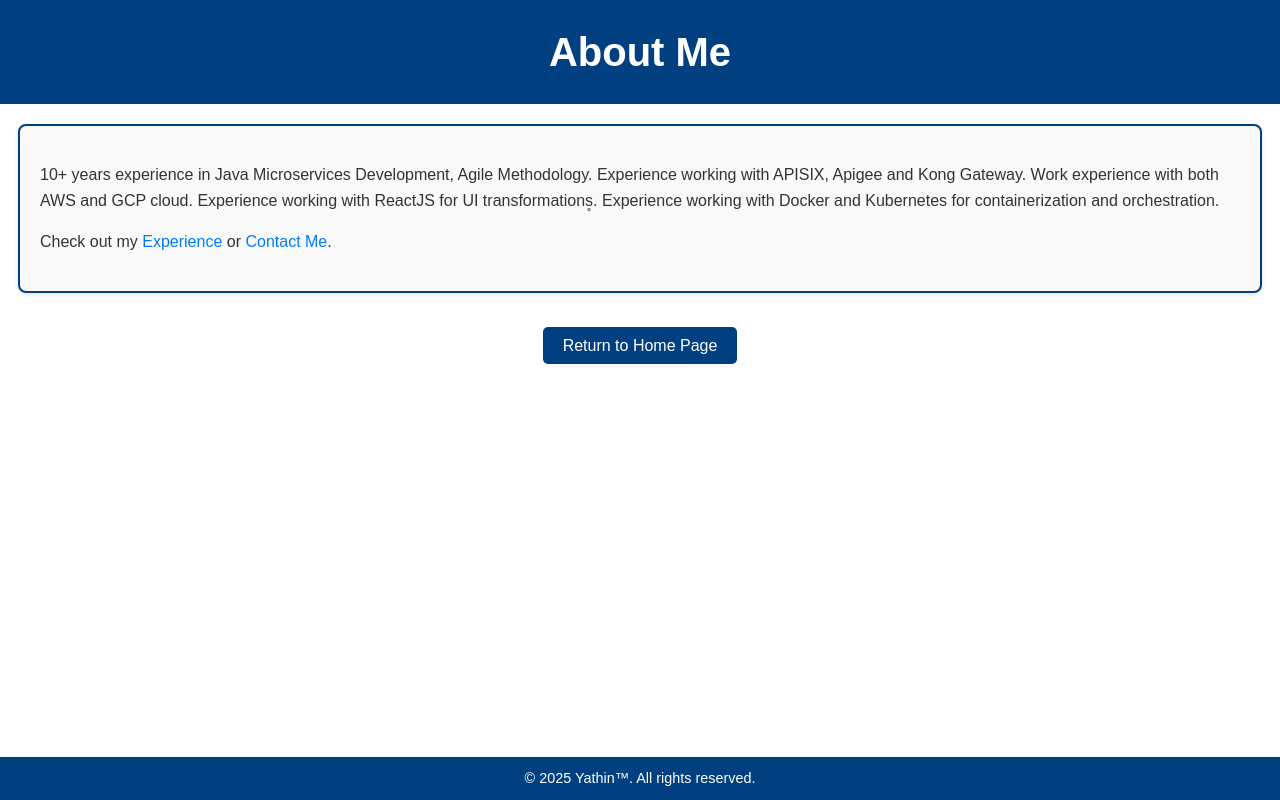
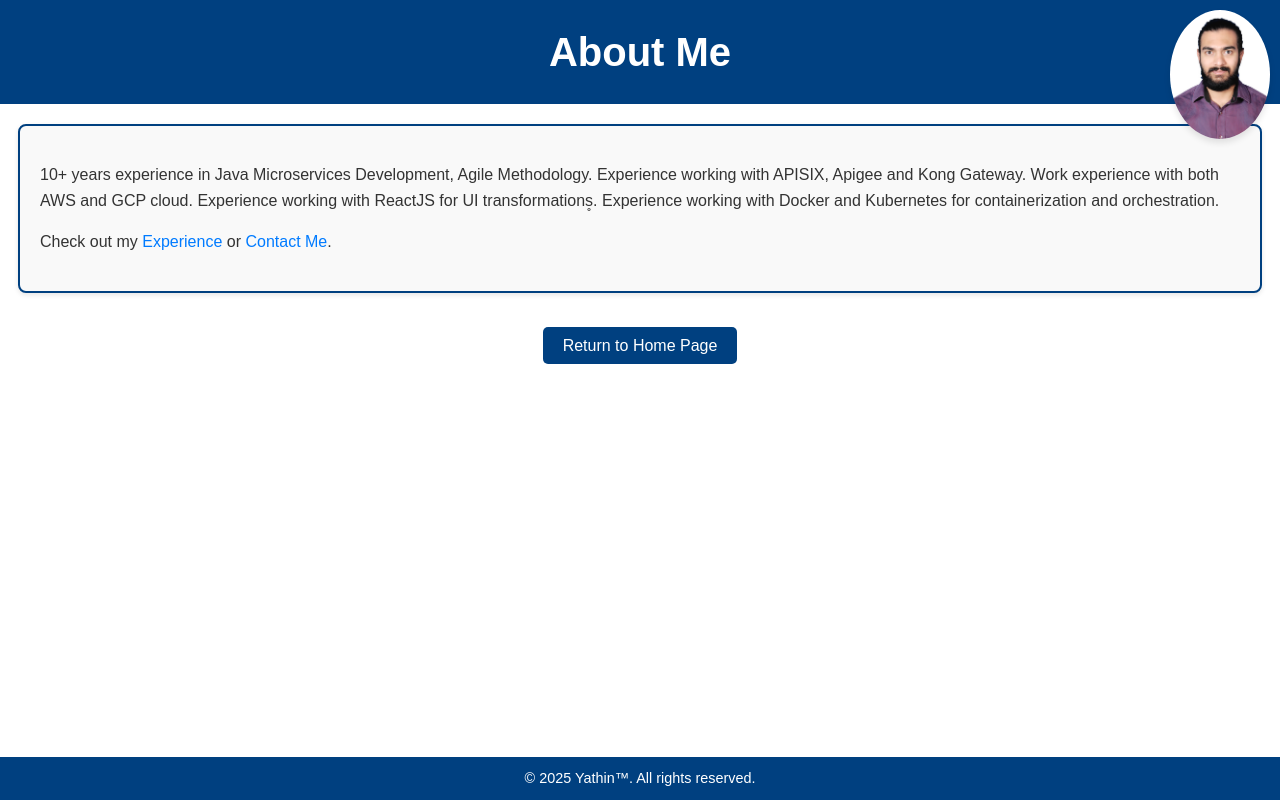
Before and after one commit to yathin51/yathinks.github.io, a plain HTML site: page about.html in a window 1280 px wide. Drawn offline with Linux system fonts and the light colour scheme.

Commit message:
Update the about me page

```diff
--- a/about.html
+++ b/about.html
@@ -10,7 +10,9 @@
   <body>
     <header>
       <h1>About Me</h1>
+      <img src="images/yathin.jpg" alt="Yathin" class="profile-image" />
     </header>
+
     <section>
       <p>
         10+ years experience in Java Microservices Development, Agile
@@ -24,6 +26,7 @@
         <a href="contact.html">Contact Me</a>.
       </p>
     </section>
+
     <nav>
       <a href="index.html">Return to Home Page</a>
     </nav>
--- a/styles/style.css
+++ b/styles/style.css
@@ -33,6 +33,8 @@ header {
     color: white;
     padding: 20px 0;
     text-align: center;
+    position: relative;
+    /* Enable positioning for child elements */
 }
 
 header h1 {
@@ -207,3 +209,21 @@ nav {
     flex: 0 0 auto;
     /* Content takes up only as much space as needed */
 }
+
+/* Profile Image Styling */
+.profile-image {
+    position: absolute;
+    /* Position the image within the header */
+    top: 10px;
+    /* Distance from the top of the header */
+    right: 10px;
+    /* Distance from the right of the header */
+    width: 100px;
+    /* Set the width of the image */
+    height: auto;
+    /* Maintain aspect ratio */
+    border-radius: 50%;
+    /* Make the image circular */
+    box-shadow: 0 4px 6px rgba(0, 0, 0, 0.1);
+    /* Add a subtle shadow */
+}
```
Also changed, not shown: images/Yathin.jpg (added).
